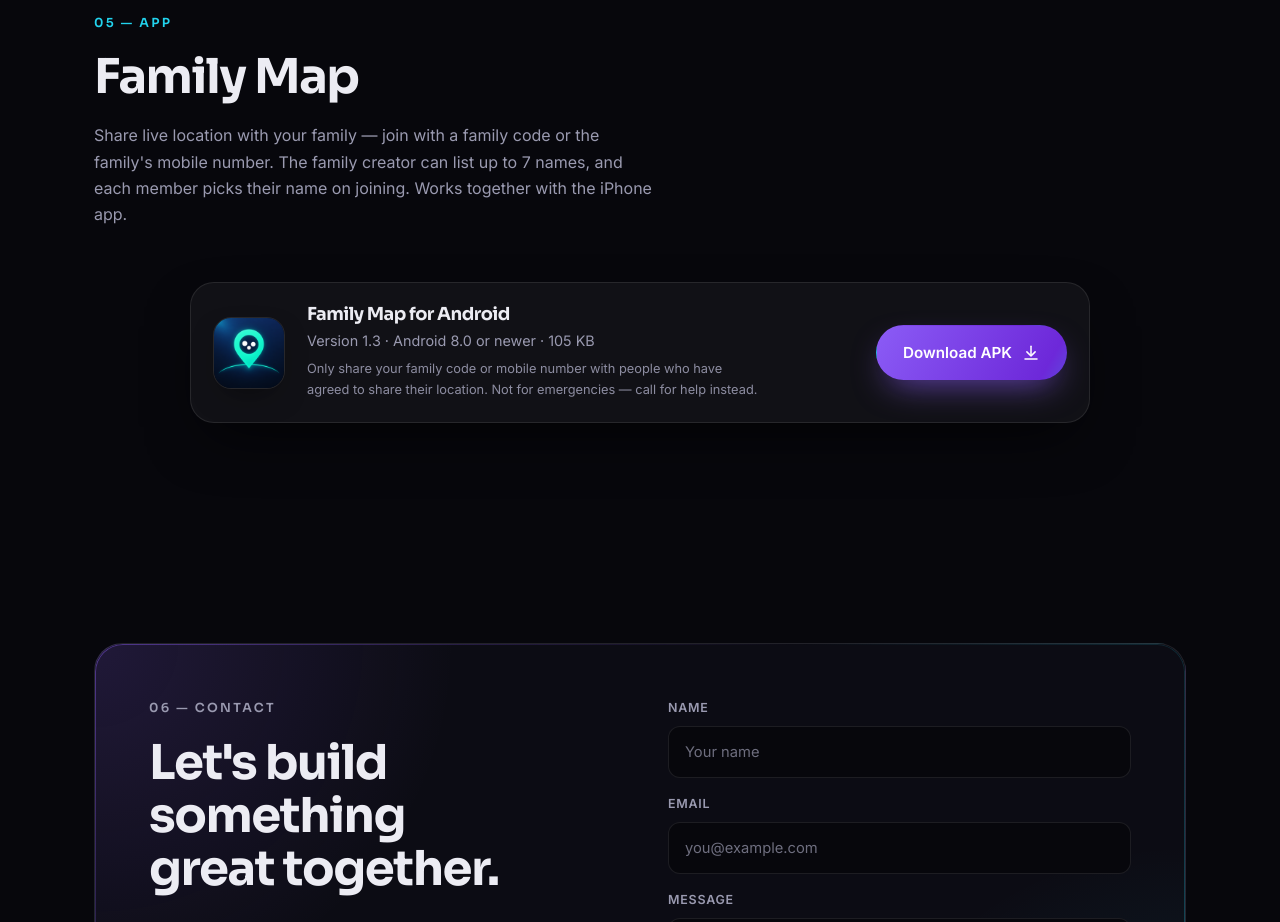
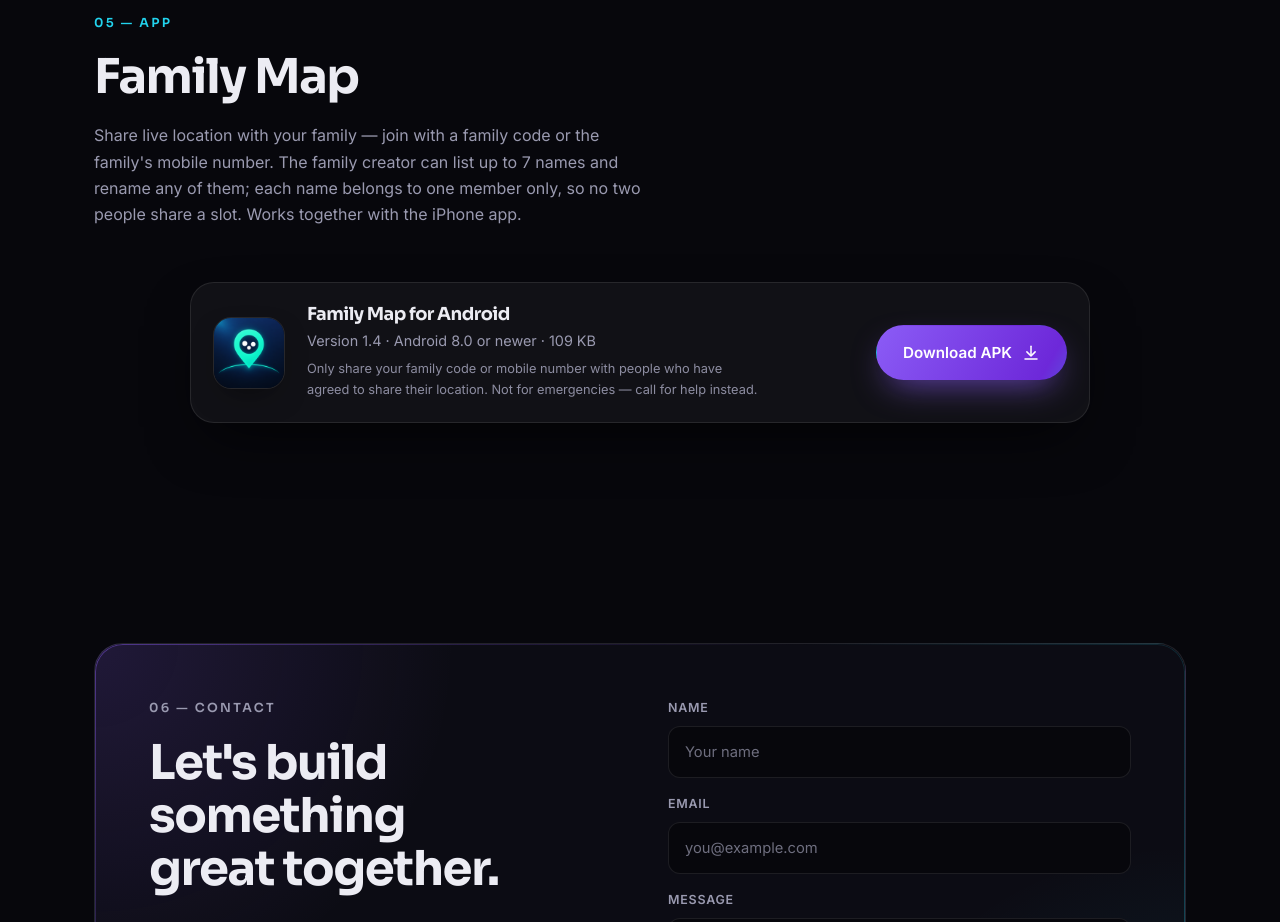
Before and after one commit to pandyaherry11/haripandya, a plain HTML site: page index.html in a window 1280 px wide. Shown: the part 4340-5262 px from the top of the page. Drawn offline with Linux system fonts and the light colour scheme.

Commit message:
Family Map 1.4: exclusive family-list names, admin renames

```diff
--- a/index.html
+++ b/index.html
@@ -385,8 +385,8 @@
           <h2 class="section-title">Family Map</h2>
           <p class="section-sub">
             Share live location with your family — join with a family code or the family's
-            mobile number. The family creator can list up to 7 names, and each member picks
-            their name on joining. Works together with the iPhone app.
+            mobile number. The family creator can list up to 7 names and rename any of them;
+            each name belongs to one member only, so no two people share a slot. Works together with the iPhone app.
           </p>
         </div>
 
@@ -394,7 +394,7 @@
           <img class="app-icon" src="assets/family-map-icon.png" alt="Family Map app icon" width="72" height="72" />
           <div class="app-info">
             <h3>Family Map for Android</h3>
-            <p>Version 1.3 · Android 8.0 or newer · 105 KB</p>
+            <p>Version 1.4 · Android 8.0 or newer · 109 KB</p>
             <p class="app-note">
               Only share your family code or mobile number with people who have agreed to share
               their location. Not for emergencies — call for help instead.
```
Also changed, not shown: 1 other file.
